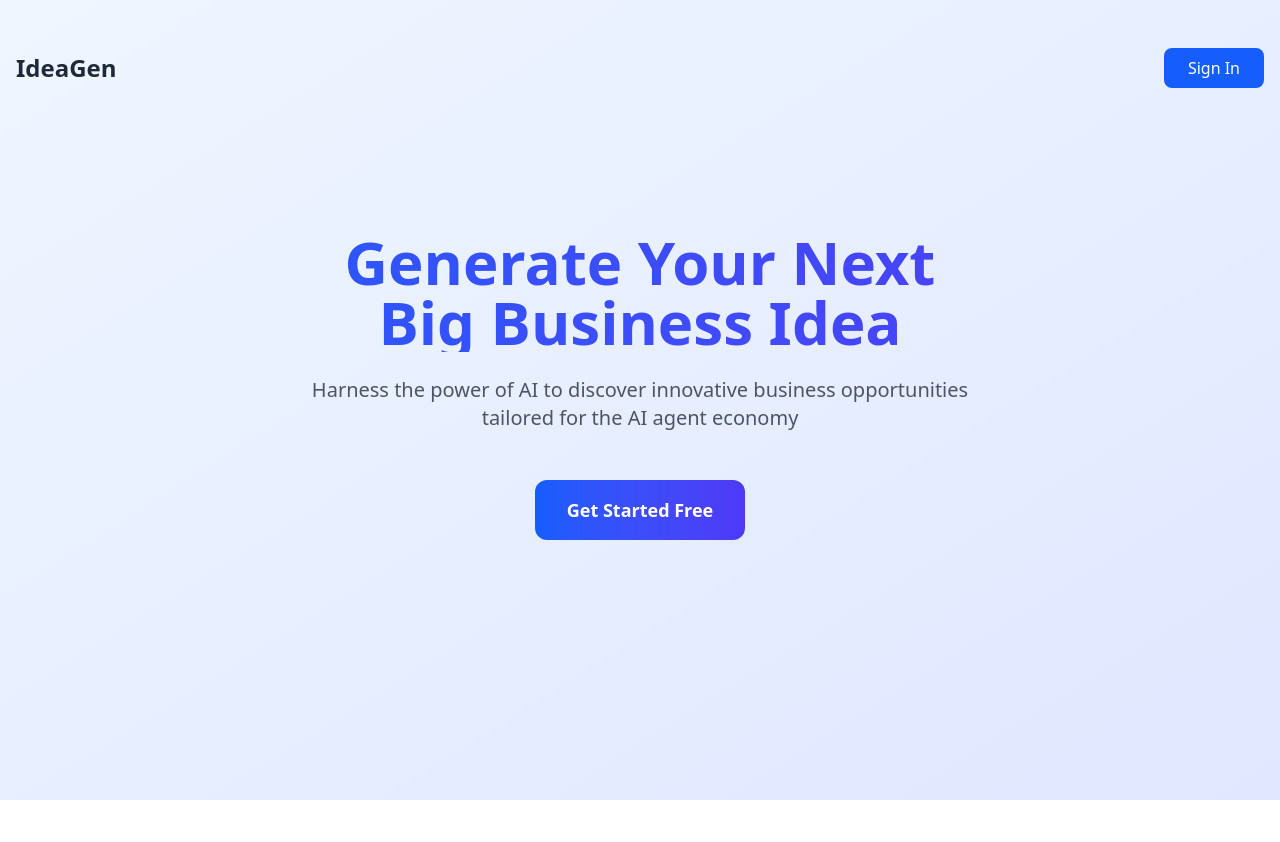
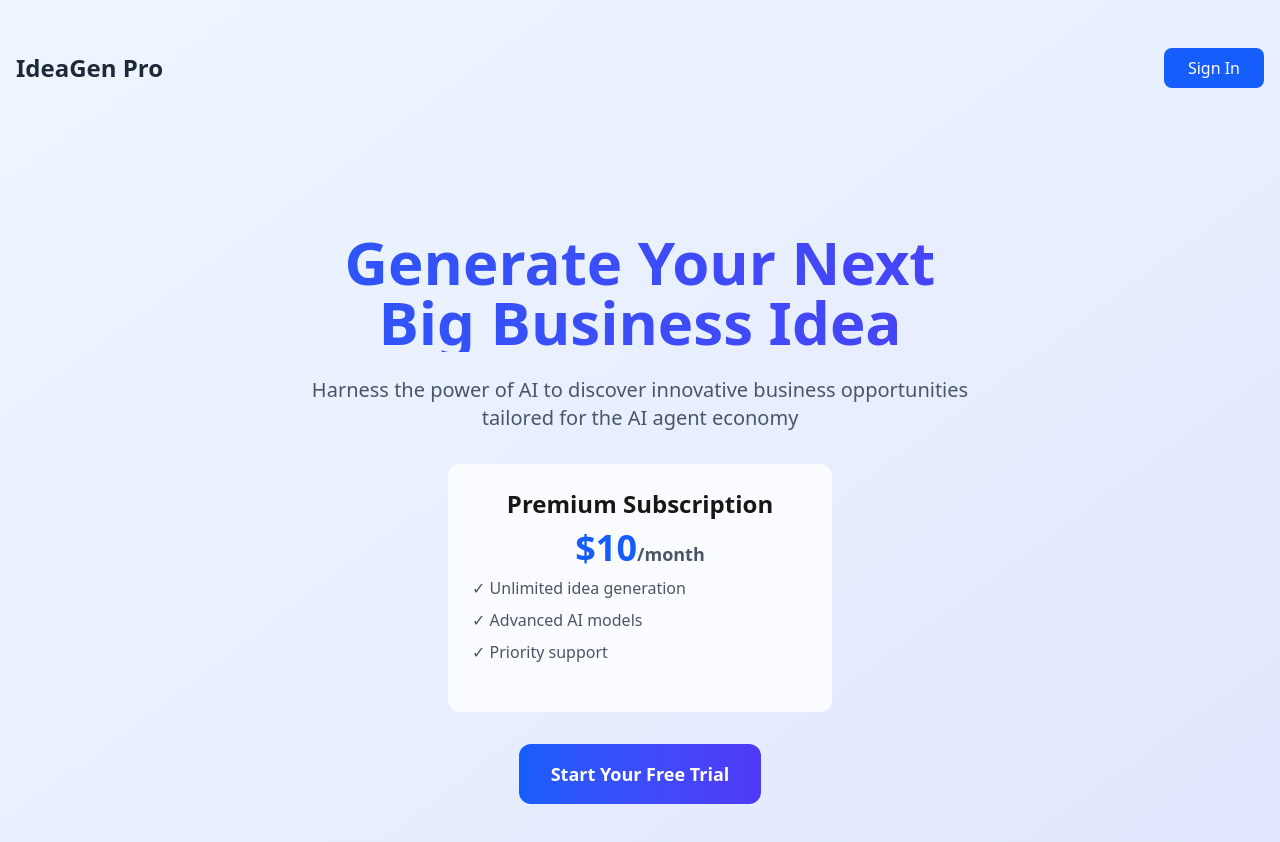
Before and after one commit to lesliejohnson-io/saas, a Next.js app: page / in a window 1280 px wide. Shown: the top 842 px of the page. Before the commit the page ends 800 px from the top, so only its background shows below. Built offline with nearby package versions, Linux system fonts and the light colour scheme; no server answers.

Commit message:
update Clerk v7 Show component, pricing plans, page protection

```diff
--- a/pages/index.tsx
+++ b/pages/index.tsx
@@ -1,6 +1,5 @@
-
 import Link from 'next/link';
-import { SignInButton, UserButton, Show} from '@clerk/nextjs';
+import { SignInButton, UserButton, Show } from '@clerk/nextjs';
 
 export default function Home() {
   return (
@@ -9,7 +8,7 @@
         {/* Navigation */}
         <nav className="flex justify-between items-center mb-12">
           <h1 className="text-2xl font-bold text-gray-800 dark:text-gray-200">
-            IdeaGen
+            IdeaGen Pro
           </h1>
           <div>
             <Show when="signed-out">
@@ -27,7 +26,7 @@
                 >
                   Go to App
                 </Link>
-                <UserButton />
+                <UserButton showName={true} />
               </div>
             </Show>
           </div>
@@ -40,24 +39,35 @@
             <br />
             Big Business Idea
           </h2>
-          <p className="text-xl text-gray-600 dark:text-gray-400 mb-12 max-w-2xl mx-auto">
+          <p className="text-xl text-gray-600 dark:text-gray-400 mb-8 max-w-2xl mx-auto">
             Harness the power of AI to discover innovative business opportunities tailored for the AI agent economy
           </p>
+
+          {/* Pricing Preview */}
+          <div className="bg-white/80 dark:bg-gray-800/80 backdrop-blur-lg rounded-xl p-6 max-w-sm mx-auto mb-8">
+            <h3 className="text-2xl font-bold mb-2">Premium Subscription</h3>
+            <p className="text-4xl font-bold text-blue-600 mb-2">$10<span className="text-lg text-gray-600">/month</span></p>
+            <ul className="text-left text-gray-600 dark:text-gray-400 mb-6">
+              <li className="mb-2">✓ Unlimited idea generation</li>
+              <li className="mb-2">✓ Advanced AI models</li>
+              <li className="mb-2">✓ Priority support</li>
+            </ul>
+          </div>
 
           <Show when="signed-out">
             <SignInButton mode="modal">
               <button className="bg-gradient-to-r from-blue-600 to-indigo-600 hover:from-blue-700 hover:to-indigo-700 text-white font-bold py-4 px-8 rounded-xl text-lg transition-all transform hover:scale-105">
-                Get Started Free
+                Start Your Free Trial
               </button>
             </SignInButton>
           </Show>
           <Show when="signed-in">
             <Link href="/product">
               <button className="bg-gradient-to-r from-blue-600 to-indigo-600 hover:from-blue-700 hover:to-indigo-700 text-white font-bold py-4 px-8 rounded-xl text-lg transition-all transform hover:scale-105">
-                Generate Ideas Now
+                Access Premium Features
               </button>
             </Link>
-            </Show>
+          </Show>
         </div>
       </div>
     </main>
--- a/pages/product.tsx
+++ b/pages/product.tsx
@@ -6,8 +6,9 @@
 import remarkBreaks from 'remark-breaks';
 import { useAuth } from '@clerk/nextjs';
 import { fetchEventSource } from '@microsoft/fetch-event-source';
+import { Show, PricingTable, UserButton } from '@clerk/nextjs';
 
-export default function Product() {
+function IdeaGenerator() {
     const { getToken } = useAuth();
     const [idea, setIdea] = useState<string>('…loading');
 
@@ -28,16 +29,13 @@
                 },
                 onerror(err) {
                     console.error('SSE error:', err);
-                    // Don't throw - let it retry
                 }
             });
         })();
-    }, []); // Empty dependency array - run once on mount
+    }, []);
 
     return (
-        <main className="min-h-screen bg-gradient-to-br from-blue-50 to-indigo-100 dark:from-gray-900 dark:to-gray-800">
         <div className="container mx-auto px-4 py-12">
-                {/* Header */}
             <header className="text-center mb-12">
                 <h1 className="text-5xl font-bold bg-gradient-to-r from-blue-600 to-indigo-600 bg-clip-text text-transparent mb-4">
                     Business Idea Generator
@@ -47,7 +45,6 @@
                 </p>
             </header>
 
-                {/* Content Card */}
             <div className="max-w-3xl mx-auto">
                 <div className="bg-white dark:bg-gray-800 rounded-2xl shadow-xl p-8 backdrop-blur-lg bg-opacity-95">
                     {idea === '…loading' ? (
@@ -58,9 +55,7 @@
                         </div>
                     ) : (
                         <div className="markdown-content text-gray-700 dark:text-gray-300">
-                                <ReactMarkdown
-                                    remarkPlugins={[remarkGfm, remarkBreaks]}
-                                >
+                            <ReactMarkdown remarkPlugins={[remarkGfm, remarkBreaks]}>
                                 {idea}
                             </ReactMarkdown>
                         </div>
@@ -68,6 +63,36 @@
                 </div>
             </div>
         </div>
+    );
+}
+
+export default function Product() {
+    return (
+        <main className="min-h-screen bg-gradient-to-br from-blue-50 to-indigo-100 dark:from-gray-900 dark:to-gray-800">
+            <div className="absolute top-4 right-4">
+                <UserButton showName={true} />
+            </div>
+
+            <Show
+                when={{ plan: "premium_subscription" }}
+                fallback={
+                    <div className="container mx-auto px-4 py-12">
+                        <header className="text-center mb-12">
+                            <h1 className="text-5xl font-bold bg-gradient-to-r from-blue-600 to-indigo-600 bg-clip-text text-transparent mb-4">
+                                Choose Your Plan
+                            </h1>
+                            <p className="text-gray-600 dark:text-gray-400 text-lg mb-8">
+                                Unlock unlimited AI-powered business ideas
+                            </p>
+                        </header>
+                        <div className="max-w-4xl mx-auto">
+                            <PricingTable />
+                        </div>
+                    </div>
+                }
+            >
+                <IdeaGenerator />
+            </Show>
         </main>
     );
 }
```
Lines whose indentation alone changed are shown as unchanged.
